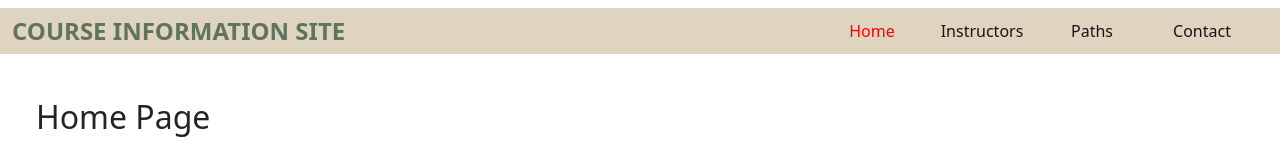
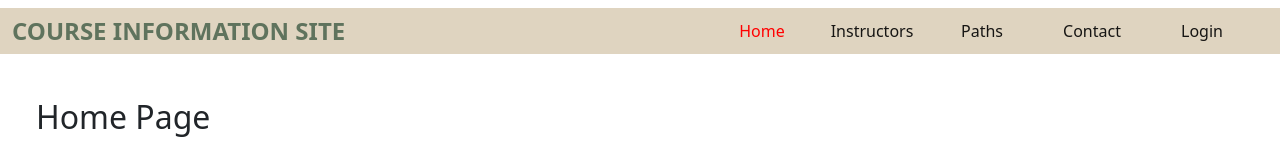
Before and after one commit to sakardogukan/CourseInfoSite, a React (Create React App) app: page / in a window 1280 px wide. Shown: the top 157 px of the page. Built offline with nearby package versions, Linux system fonts and the light colour scheme.

Commit message:
nav component file updated

```diff
--- a/src/components/Nav.jsx
+++ b/src/components/Nav.jsx
@@ -1,8 +1,9 @@
 import { Link, NavLink } from "react-router-dom"
 import NavStyle from "./NavStyle.module.scss"
 import "../App.scss"
+// import { useState } from "react"
 
-function Nav() {
+function Nav({ user }) {
   return (
     <nav className="navbar navbar-expand-md navbar-light">
       <div className={`container-fluid ${NavStyle.divLink}`}>
@@ -66,6 +67,34 @@ function Nav() {
                 Contact
               </NavLink>
             </li>
+            {user ? (
+              <li className="nav-item">
+                <NavLink
+                  className="nav-link active"
+                  to="#"
+                  aria-current="page"
+                  style={({ isActive }) => ({ color: isActive && "red" })}
+                  onClick={(e) => {
+                    localStorage.clear("user")
+                    window.location.reload()
+                    e.preventDefault()
+                  }}
+                >
+                  Logout
+                </NavLink>
+              </li>
+            ) : (
+              <li className="nav-item">
+                <NavLink
+                  className="nav-link active"
+                  to="/login"
+                  aria-current="page"
+                  style={({ isActive }) => ({ color: isActive && "red" })}
+                >
+                  Login
+                </NavLink>
+              </li>
+            )}
           </ul>
         </div>
       </div>
```
